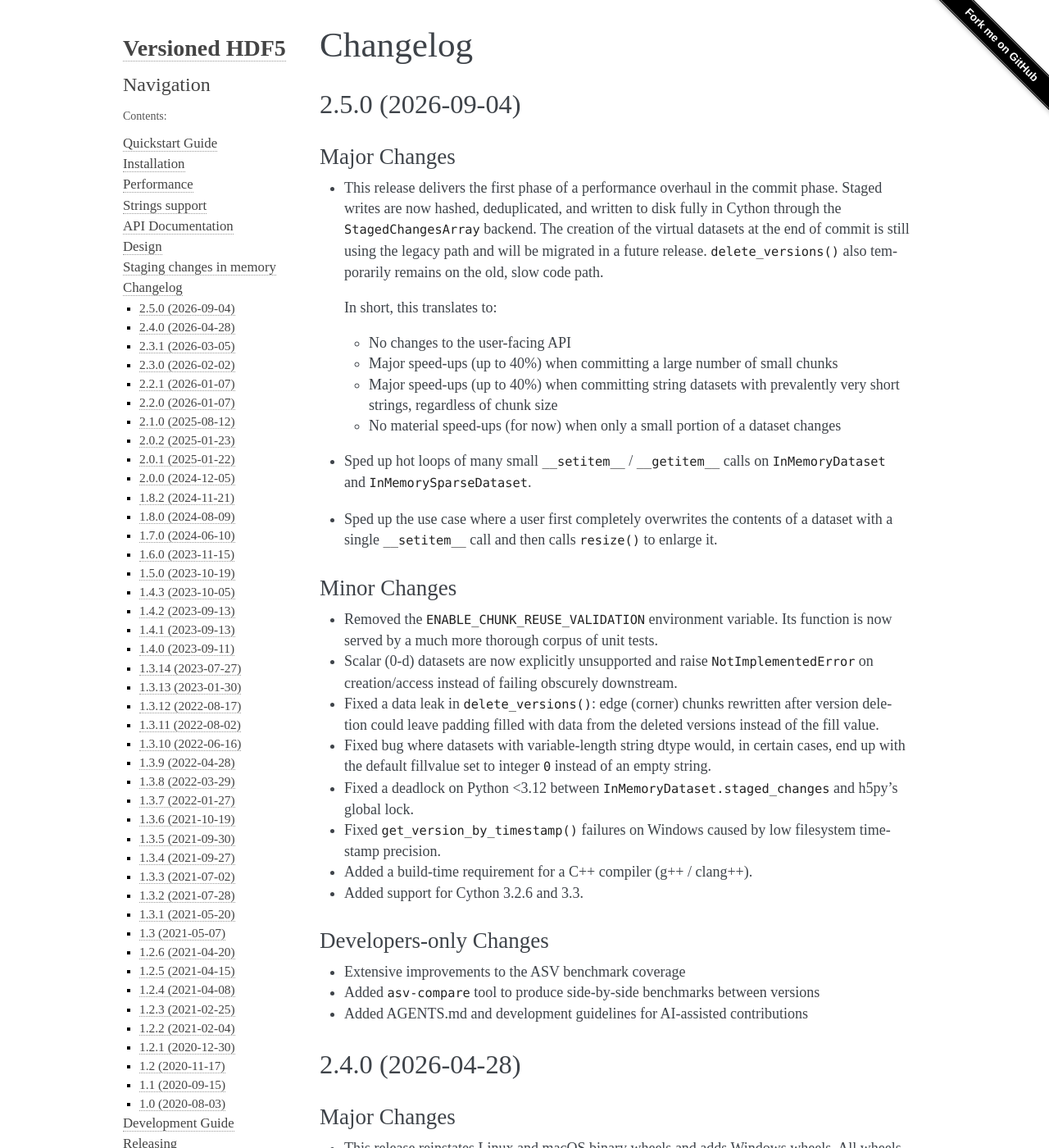
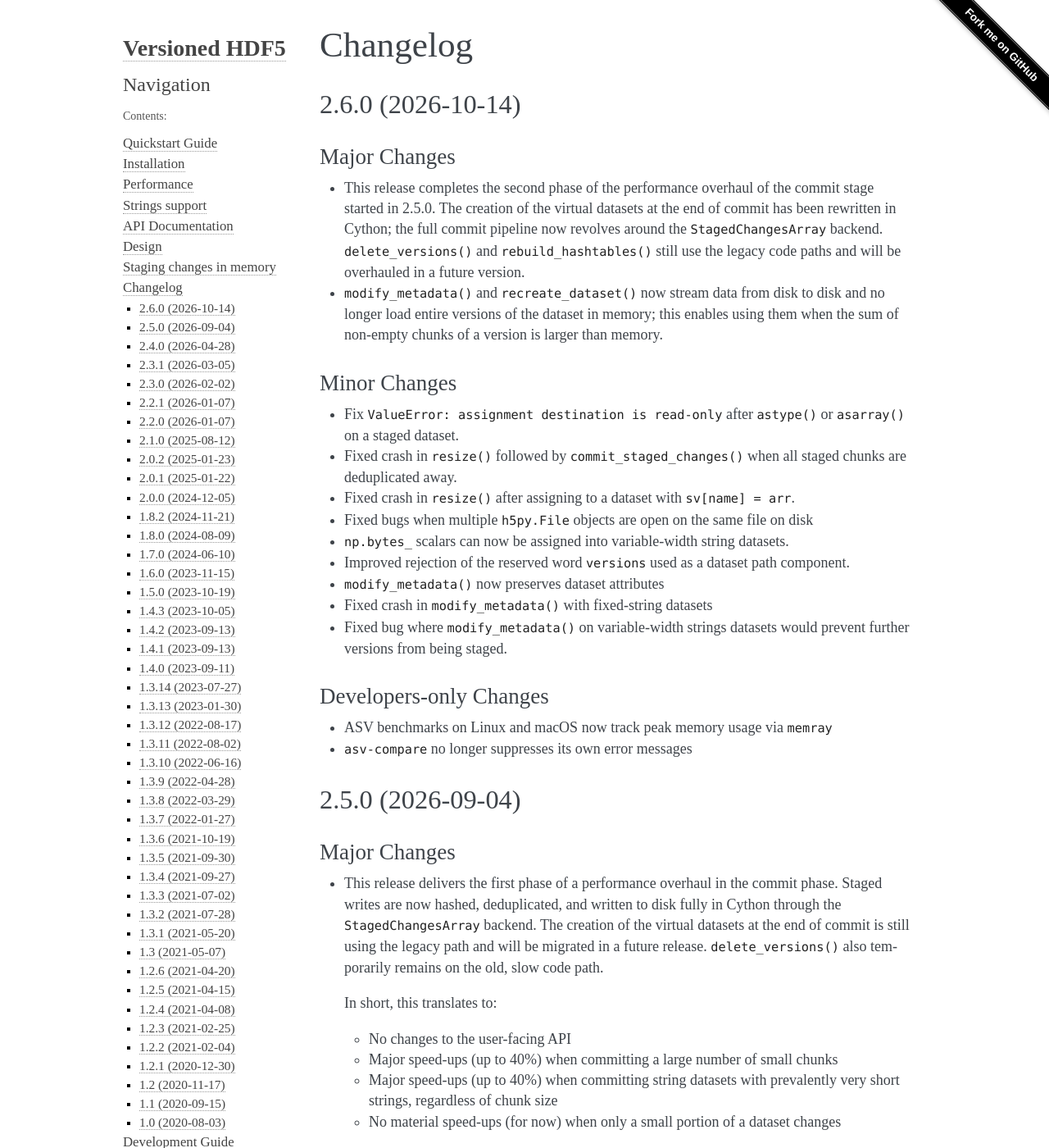
Before and after one commit to deshaw/versioned-hdf5, a Sphinx documentation site: the page built from docs/changelog.md, in a window 1280 px wide and 1400 px high. Shown: the whole window at 82% size. Built offline with Sphinx 7.4.7, drawn with Linux system fonts in a browser that asks for light colours.

Commit message:
Release v2.6.0 (#604)

```diff
--- a/docs/changelog.md
+++ b/docs/changelog.md
@@ -1,4 +1,37 @@
 # Changelog
+
+## 2.6.0 (2026-10-14)
+
+### Major Changes
+
+- This release completes the second phase of the performance overhaul of the commit
+  stage started in 2.5.0. The creation of the virtual datasets at the end of commit has
+  been rewritten in Cython; the full commit pipeline now revolves around the
+  `StagedChangesArray` backend. `delete_versions()` and `rebuild_hashtables()` still use
+  the legacy code paths and will be overhauled in a future version.
+- `modify_metadata()` and `recreate_dataset()` now stream data from disk to disk and no
+  longer load entire versions of the dataset in memory; this enables using them when the
+  sum of non-empty chunks of a version is larger than memory.
+
+### Minor Changes
+
+- Fix `ValueError: assignment destination is read-only` after `astype()` or
+  `asarray()` on a staged dataset.
+- Fixed crash in `resize()` followed by `commit_staged_changes()` when all staged chunks
+  are deduplicated away.
+- Fixed crash in `resize()` after assigning to a dataset with `sv[name] = arr`.
+- Fixed bugs when multiple `h5py.File` objects are open on the same file on disk
+- `np.bytes_` scalars can now be assigned into variable-width string datasets.
+- Improved rejection of the reserved word `versions` used as a dataset path component.
+- `modify_metadata()` now preserves dataset attributes
+- Fixed crash in `modify_metadata()` with fixed-string datasets
+- Fixed bug where `modify_metadata()` on variable-width strings datasets would prevent
+  further versions from being staged.
+
+### Developers-only Changes
+
+- ASV benchmarks on Linux and macOS now track peak memory usage via `memray`
+- `asv-compare` no longer suppresses its own error messages
 
 ## 2.5.0 (2026-09-04)
 
```
